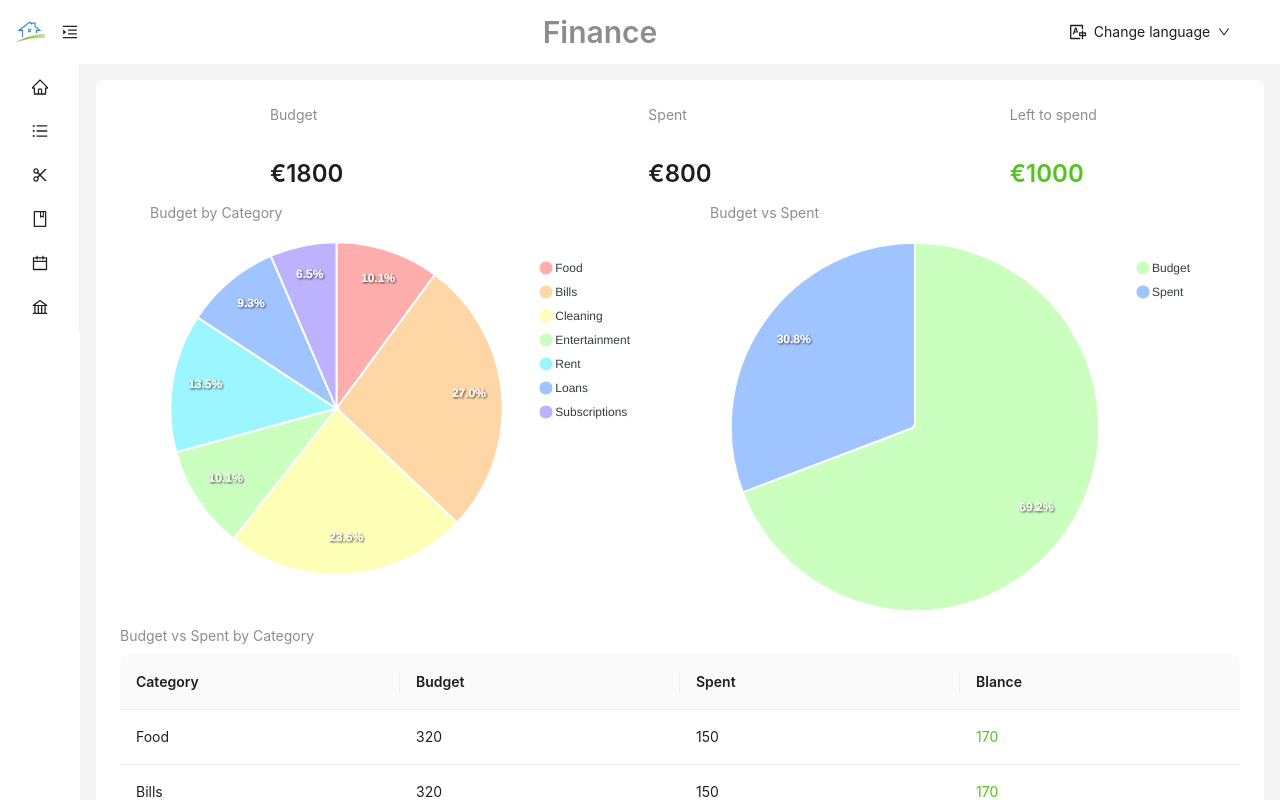
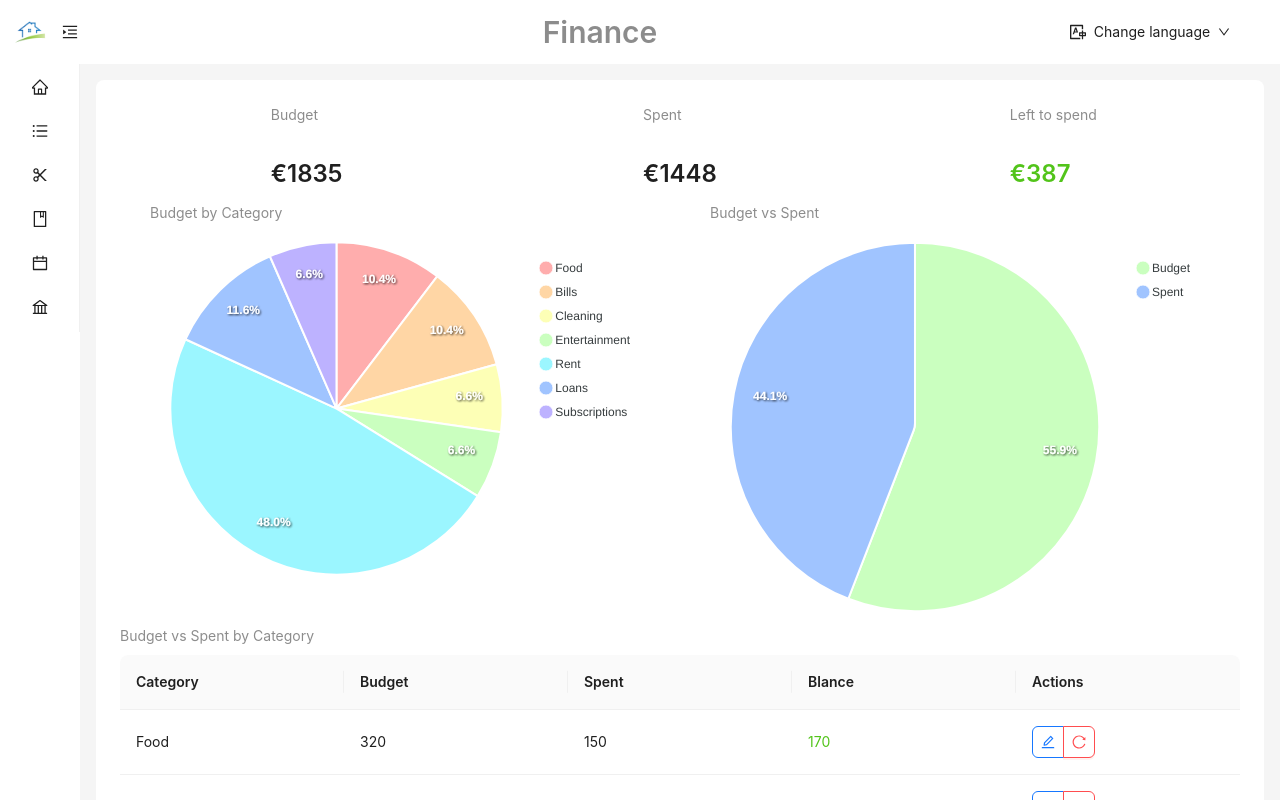
Before and after one commit to FrancescoValerioL/my-home-fe, a React (Create React App) app: page / in a window 1280 px wide. Both pictures are taken after a click on the item "Finance". Shown: the top 800 px of the page. Built offline with nearby package versions, Linux system fonts and the light colour scheme.

Commit message:
modify finance data

```diff
--- /dev/null
+++ b/src/components/FinanceModal/FinanceModal.tsx
@@ -0,0 +1,117 @@
+import { Modal, Button, Typography, Form, Input } from "antd";
+import { EditOutlined } from "@ant-design/icons";
+import { useState, useEffect } from "react";
+import { useTranslation } from "react-i18next";
+import FinanceData from "../../interfaces/FinanceData";
+const { Paragraph } = Typography;
+
+interface FieldData {
+	name: string;
+	value?: any;
+	touched?: boolean;
+	validating?: boolean;
+	errors?: string[];
+}
+
+interface CustomizedFormProps {
+	onChange: (fields: FieldData[]) => void;
+	fields: FieldData[];
+}
+
+const CustomizedForm: React.FC<CustomizedFormProps> = ({ onChange, fields }) => (
+	<Form
+		name="global_state"
+		layout="inline"
+		fields={fields}
+		onFieldsChange={(_, allFields) => {
+			onChange(allFields);
+		}}
+	>
+		<Form.Item name="budget" label="Budget" rules={[{ required: true, message: "Budget is required!" }]}>
+			<Input />
+		</Form.Item>
+		<Form.Item name="spent" label="Spent" rules={[{ required: true, message: "Spent is required!" }]}>
+			<Input />
+		</Form.Item>
+		<Form.Item name="balance" label="Balance">
+			<Input disabled />
+		</Form.Item>
+	</Form>
+);
+
+const FinanceModal = (props: { data: FinanceData | undefined }) => {
+	const [isModalOpen, setIsModalOpen] = useState(false);
+	const { t, i18n } = useTranslation();
+	const [fields, setFields] = useState<FieldData[]>([]);
+	const [budget, setBudget] = useState<number>(props.data?.budget || 0);
+	const [spent, setSpent] = useState<number>(props.data?.spent || 0);
+	const [balance, setBalance] = useState<number>(props.data ? props.data.budget - props.data.spent : 0);
+
+	useEffect(() => {
+		setFields([
+			{ name: "budget", value: budget },
+			{ name: "spent", value: spent },
+			{ name: "balance", value: budget - spent },
+		]);
+	}, [budget, spent]);
+
+	useEffect(() => {
+		if (props.data) {
+			setBudget(props.data.budget);
+			setSpent(props.data.spent);
+			setBalance(props.data.budget - props.data.spent);
+		}
+	}, [props.data]);
+
+	const showModal = () => {
+		setIsModalOpen(true);
+	};
+
+	const handleOk = () => {
+		setIsModalOpen(false);
+	};
+
+	const handleCancel = () => {
+		setIsModalOpen(false);
+	};
+
+	const handleFieldsChange = (changedFields: FieldData[]) => {
+		changedFields.forEach((field) => {
+			if (field.name == "budget") {
+				setBudget(Number(field.value));
+			} else if (field.name == "spent") {
+				setSpent(Number(field.value));
+			}
+		});
+	};
+
+	return (
+		<>
+			<Button icon={<EditOutlined />} type="primary" onClick={showModal} key="edit" ghost></Button>
+			<Modal
+				title={props.data?.category}
+				open={isModalOpen}
+				onOk={handleOk}
+				onCancel={handleCancel}
+				width={900}
+				footer={
+					<Button type="primary" onClick={handleOk}>
+						Save
+					</Button>
+				}
+			>
+				<CustomizedForm
+					fields={fields}
+					onChange={(newFields) => {
+						handleFieldsChange(newFields);
+					}}
+				/>
+				<Paragraph style={{ maxWidth: 440, marginTop: 24 }}>
+					<pre style={{ border: "none" }}>{JSON.stringify(fields, null, 2)}</pre>
+				</Paragraph>
+			</Modal>
+		</>
+	);
+};
+
+export default FinanceModal;
--- /dev/null
+++ b/src/interfaces/FinanceData.ts
@@ -0,0 +1,9 @@
+export default interface FinanceData {
+
+    key?: string,
+    category: string,
+    budget: number,
+    spent: number,
+    balance: number,
+
+}
--- a/src/pages/Finance.tsx
+++ b/src/pages/Finance.tsx
@@ -1,14 +1,14 @@
-import { Row, Col, Typography, Table, Space } from "antd";
-import ReactApexChart from "react-apexcharts";
+import { Row, Col, Typography, Table, Space, Button } from "antd";
+import { DeleteOutlined, EditOutlined, ReloadOutlined } from "@ant-design/icons";
 import Chart from "react-apexcharts";
 import { useTranslation } from "react-i18next";
+import FinanceModal from "../components/FinanceModal/FinanceModal";
+import FinanceData from "../interfaces/FinanceData";
 const { Text, Title } = Typography;
 
 const Finance = () => {
 	const { t, i18n } = useTranslation();
-	const budget: number = 1800;
-	const spent: number = 800;
-	const dataSource = [
+	const dataSource: FinanceData[] = [
 		{
 			key: "1",
 			category: "Food",
@@ -60,6 +60,9 @@ const Finance = () => {
 		},
 	];
 
+	const spent: number = dataSource.reduce((total, item) => total + item.spent, 0);
+	const budget: number = dataSource.reduce((total, item) => total + item.budget, 0);
+
 	const columns = [
 		{
 			title: t("finance.category"),
@@ -81,6 +84,17 @@ const Finance = () => {
 			dataIndex: "balance",
 			key: "balance",
 			render: (balance: number) => <Text type={balance > 0 ? "success" : "danger"}>{balance}</Text>,
+		},
+		{
+			title: t("library.columns.actions"),
+			dataIndex: "key",
+			key: "actions",
+			render: (key: string) => (
+				<Space.Compact>
+					<FinanceModal data={dataSource[dataSource.findIndex((data: FinanceData) => data.key === key)]} />
+					<Button icon={<ReloadOutlined />} danger></Button>
+				</Space.Compact>
+			),
 		},
 	];
 
@@ -111,7 +125,7 @@ const Finance = () => {
 				t("finance.categories.subscriptions"),
 			],
 		},
-		series: [150, 400, 350, 150, 200, 138, 96],
+		series: dataSource.map((item) => item.spent),
 	};
 	return (
 		<>
```
